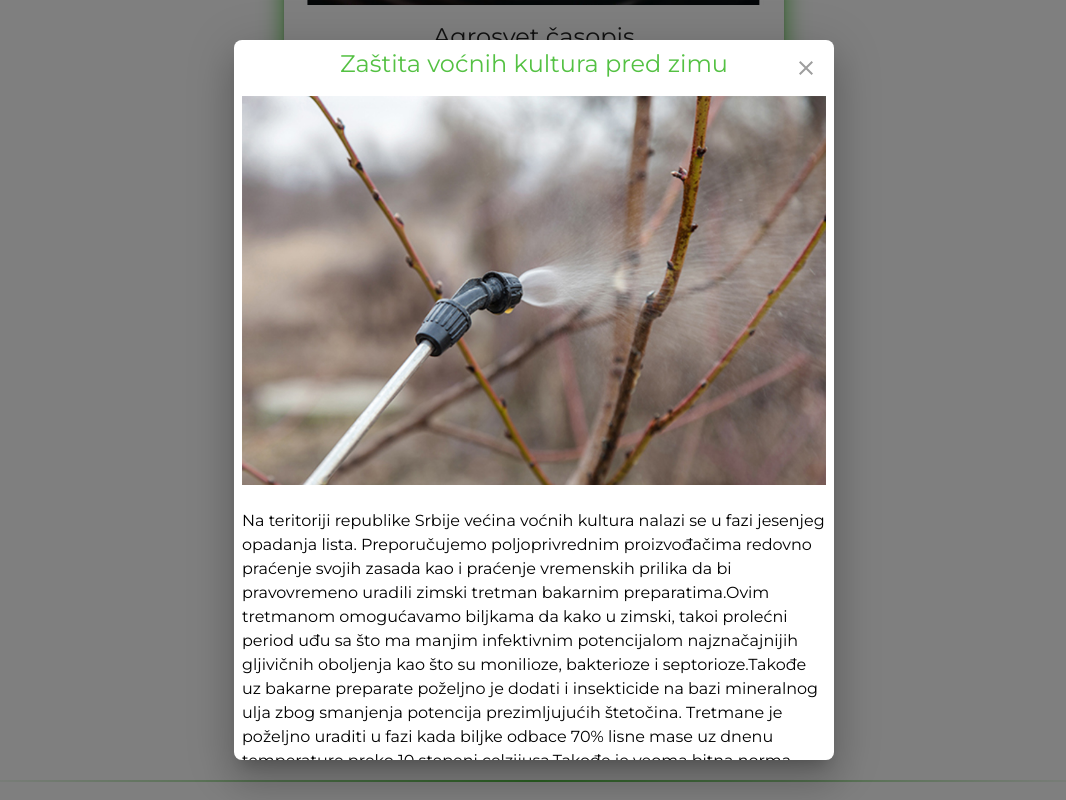
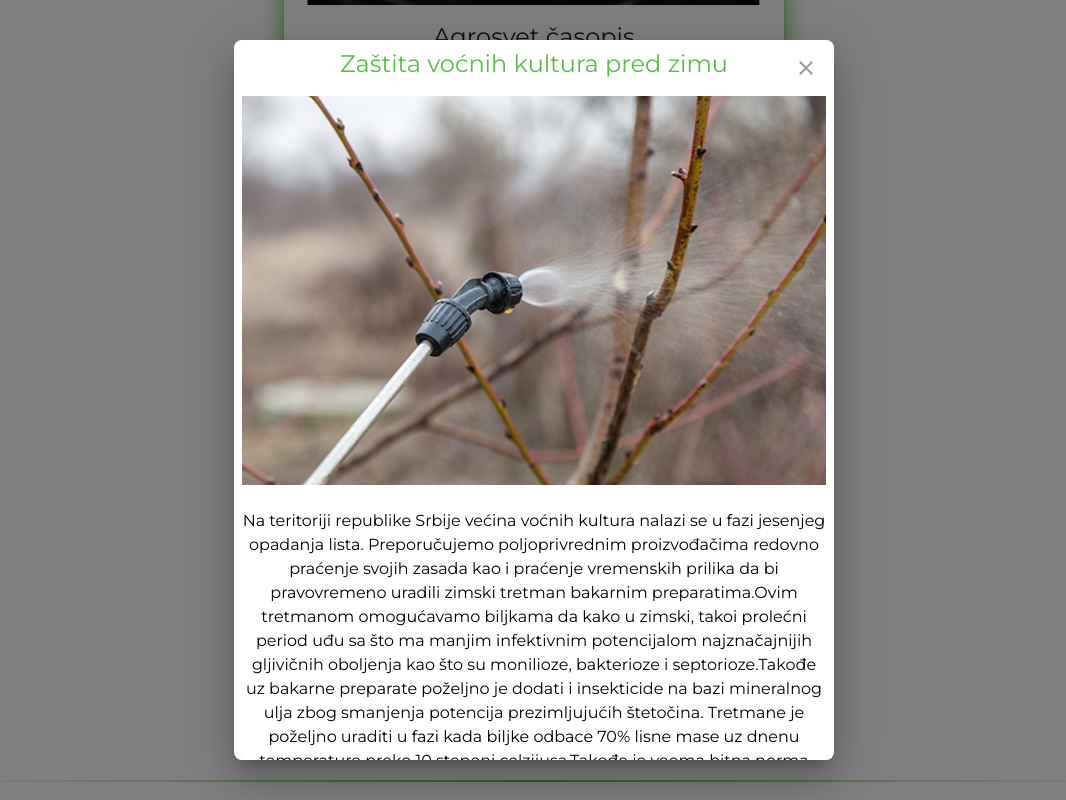
Before and after one commit to steve958/plant-centar, a React (Vite) app: page /pocetna#/pocetna in a window 1280 px wide. Both pictures are taken after a click on the element 640 px from the left and 1746 px from the top of the page. Shown: the part 1346-2146 px from the top of the page, without its empty margins (106-1172 px from the left). Built offline with nearby package versions, Linux system fonts and the light colour scheme.

Commit message:
text placement

```diff
--- a/src/components/Homepage/News/News.tsx
+++ b/src/components/Homepage/News/News.tsx
@@ -129,6 +129,7 @@ export default function News() {
                         p: 1,
                         outline: "none",
                         borderRadius: "8px",
+                        textAlign: 'center'
                     }}
                 >
                     <IconButton
--- a/src/components/Homepage/SpecialOffer/SpecialOffer.tsx
+++ b/src/components/Homepage/SpecialOffer/SpecialOffer.tsx
@@ -122,6 +122,7 @@ export default function SpecialOffer() {
                         p: 1,
                         outline: "none",
                         borderRadius: "8px",
+                        textAlign: 'center'
                     }}
                 >
                     <IconButton
```
